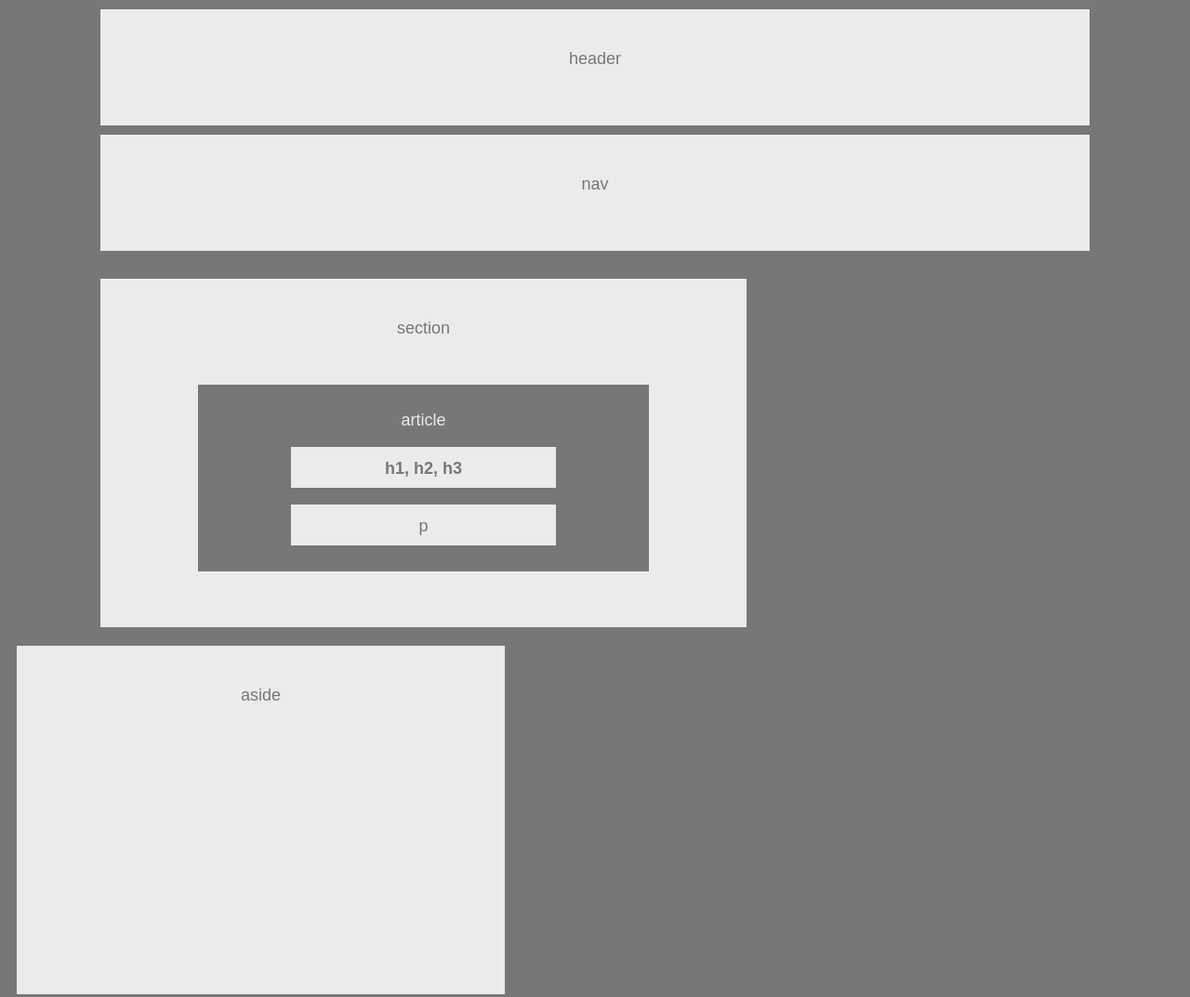
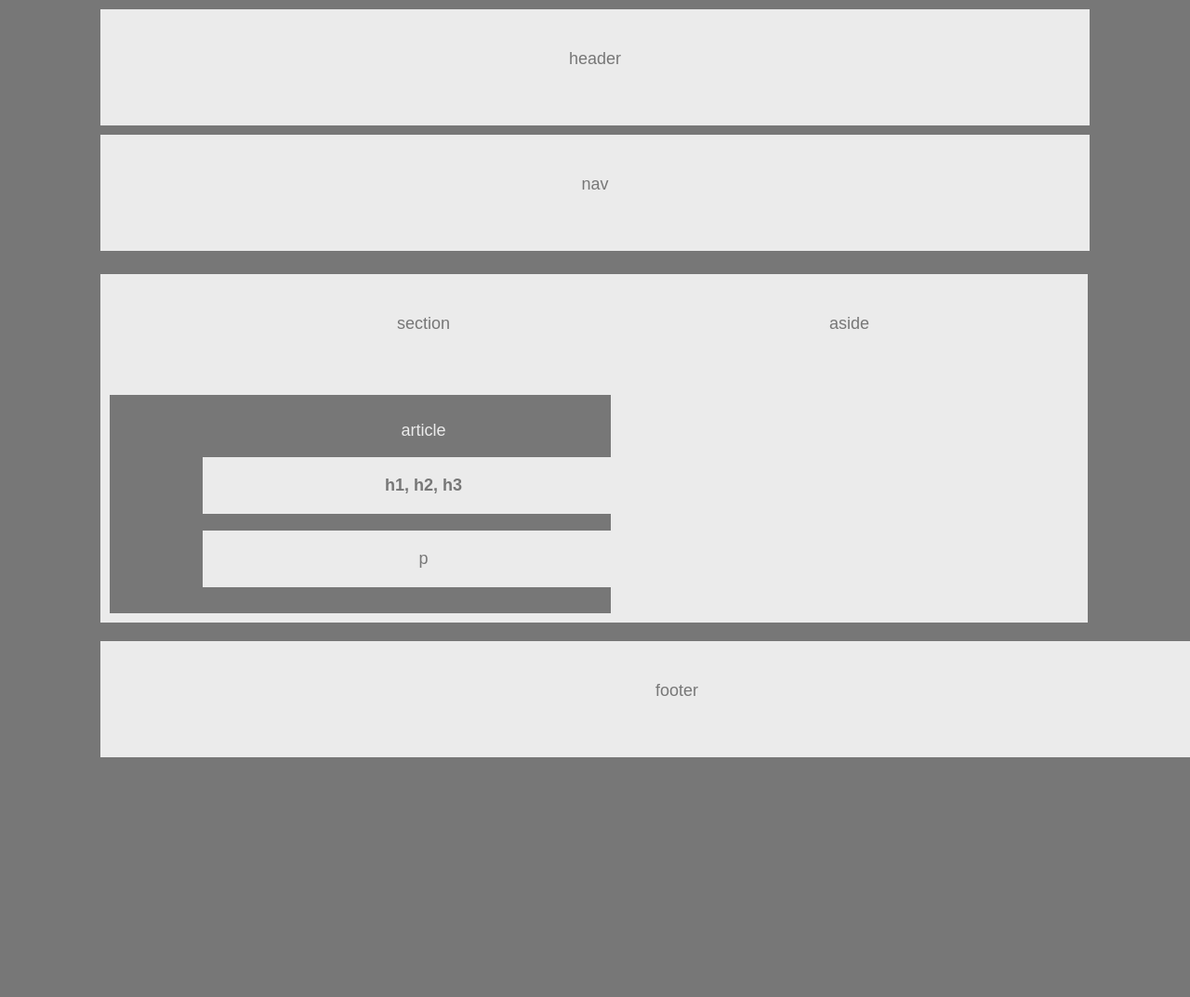
Before and after one commit to ZomblesaurusRex/HW-Wireframe, a plain HTML site: page index.html in a window 1280 px wide. Shown: the top 1073 px of the page at 93% size. After the commit the page ends 823 px from the top, so only its background shows below. Drawn offline with Linux system fonts and the light colour scheme.

Commit message:
final version of easier hmwk assign

```diff
--- a/index.html
+++ b/index.html
@@ -46,13 +46,14 @@
                         </article>
                 </section>
             </div>
-            <div>
+            <div class= "divAside">
                 <section id="aside">
                     <p>
                         aside
                     </p>
                 </section>
             </div>
+
             <div>
                 <footer class="clearfix">
                     <p>
--- a/style.css
+++ b/style.css
@@ -7,6 +7,9 @@ section{
     background-color: #ebebeb;
     text-align: center;
     color: #777777;
+}
+.divAside{
+        width: calc(100% - 495px);
 }
 
 #header{
@@ -43,8 +46,8 @@ section{
     width: 495px;
     height: 350px;
     float: left;
-    margin-top: 10px;
-    margin-bottom: 10px;
+    margin-top: 5px;
+    margin-bottom: 20px;
     margin-left:100px;
     margin-right: 10px;
     height: 50px;
@@ -55,21 +58,22 @@ section{
     font-family: 'Arial', 'Helvetica Neue', Helvetica, 'sans-sarif ';
     font-size: 18px;
     font-weight: lighter;
+    position: relative;
 }
 
 #aside{
-    width: 325px;
     height: 345px;
-    float: left;
-    margin-top: 10px;
-    margin-bottom: 20px;
+    position: absolute;
+    right: 100px;
+    margin-bottom: 30px;
     margin-left:10px;
     margin-right: 10px;
+    margin-top: 5px;
     height: 50px;
     padding-top: 25px;
     padding-bottom: 300px;
-    padding-right: 100px;
-    padding-left: 100px;
+    padding-right: 235px;
+    padding-left: 235px;
     font-family: 'Arial', 'Helvetica Neue', Helvetica, 'sans-sarif ';
     font-size: 18px;
     font-weight: lighter;
@@ -78,16 +82,18 @@ section{
 #article{
     background-color: #777777;
     color: #ebebeb;
+    width: 475px;
     padding-top: 10px;
     padding-bottom: 10px;
     padding-left: 100px;
     padding-right: 100px;
-    margin-left: 5px;
-    margin-right: 5px;
-    margin-top: 50px;
+    margin-top: 100px;
     font-family: 'Arial', 'Helvetica Neue', Helvetica, 'sans-sarif ';
     font-size: 18px;
     font-weight: lighter;
+    position: absolute;
+    bottom: 10px;
+    left: 10px;
 }
 
 #lilP{
@@ -95,8 +101,9 @@ section{
     color: #777777;
     font-family: 'Arial', 'Helvetica Neue', Helvetica, 'sans-sarif ';
     font-size: 18px;
-    padding-top: 13px;
-    padding-bottom: 10px;
+    padding-top: 20px;
+    padding-bottom: 20px;
+
 
 }
 
```
